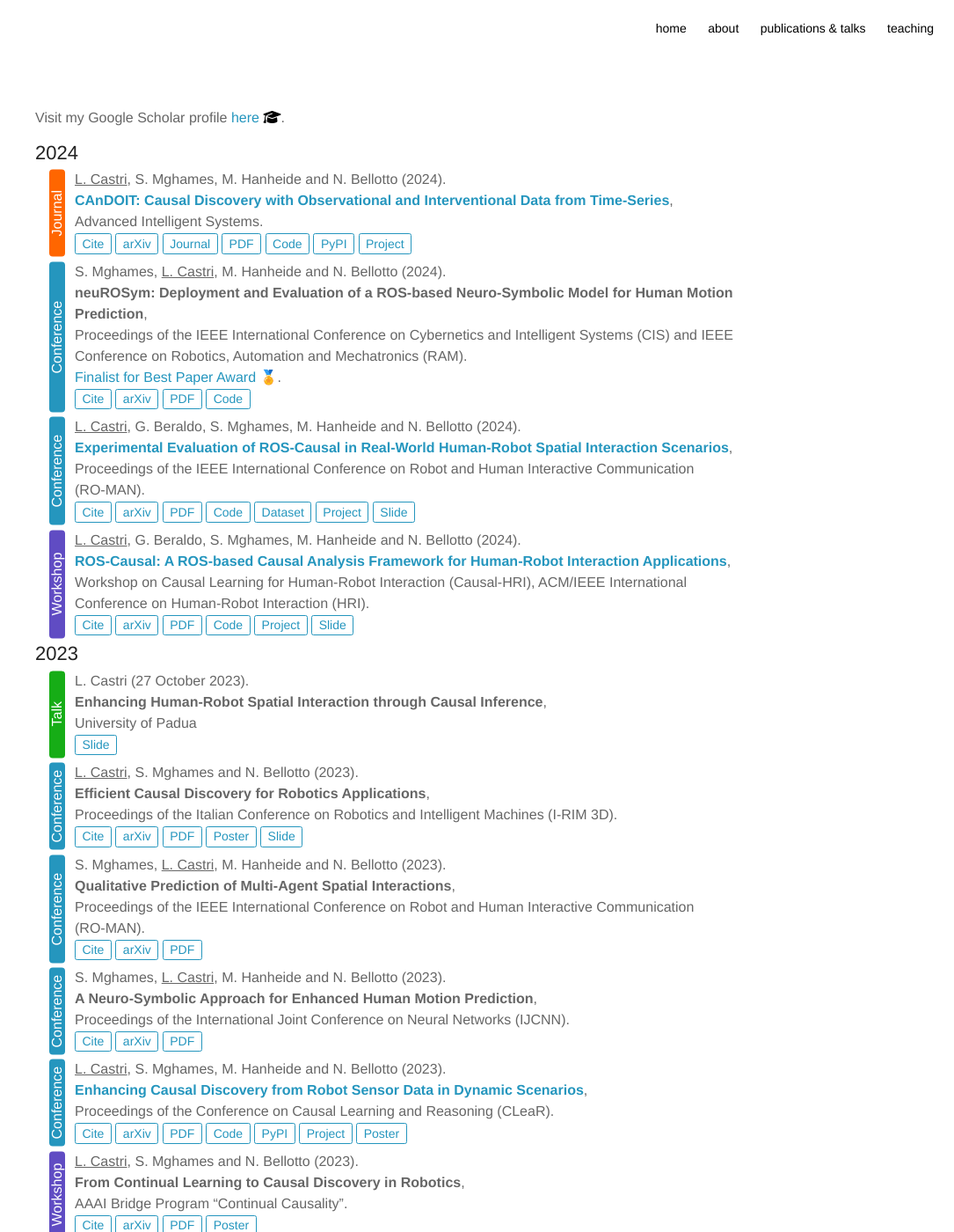
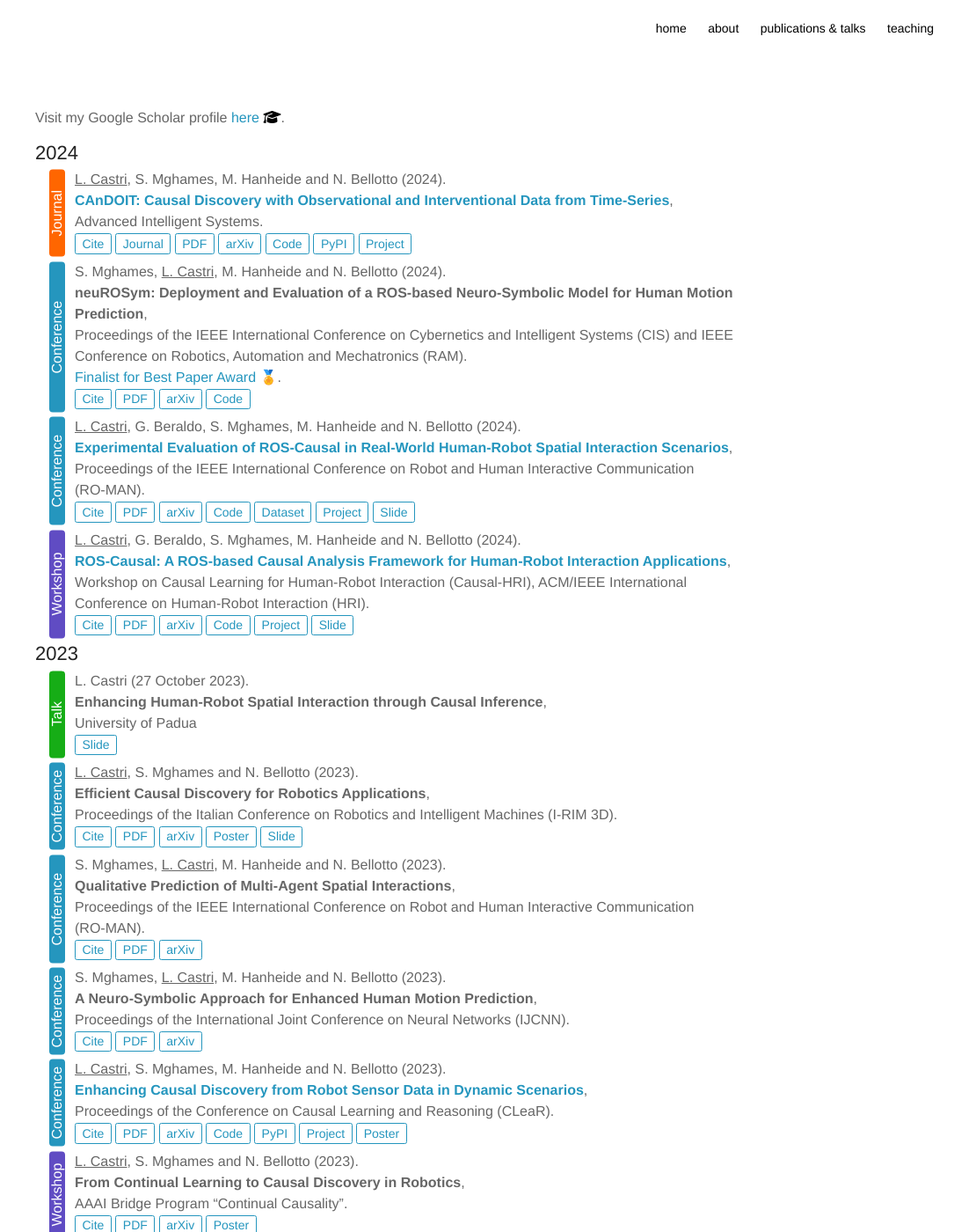
Before and after one commit to lcastri/lcastri.github.io, a Jekyll site: the page built from publications.html, in a window 1280 px wide and 1400 px high. Shown: the whole window at 88% size, without its empty margins (195-1280 px from the left). Built offline with Jekyll 4.4.1, drawn with Linux system fonts in a browser that asks for light colours; nearby versions of some CDN libraries.

Commit message:
citation-nav fix

```diff
--- a/_includes/citation-nav.html
+++ b/_includes/citation-nav.html
@@ -11,16 +11,16 @@
                 <a href="#" class="btn btn-outline-primary btn-publication js-cite-modal {{ btnCit }}" data-filename="{{ include.bibLink }}">Cite</a>
             {% endif %}
 
-            {% if include.showArXiv %}
-            <a href="{{ include.arXivLink }}" class="btn btn-outline-primary btn-publication">arXiv</a>
-            {% endif %}
-
             {% if include.showPublisherPage %}
             <a href="{{ include.publisherPage }}" class="btn btn-outline-primary btn-publication">Journal</a>
             {% endif %}
 
             {% if include.showPDF %}
-                <a href="{{ include.pdfLink }}" class="btn btn-outline-primary btn-publication">PDF</a>
+            <a href="{{ include.pdfLink }}" class="btn btn-outline-primary btn-publication">PDF</a>
+            {% endif %}
+
+            {% if include.showArXiv %}
+            <a href="{{ include.arXivLink }}" class="btn btn-outline-primary btn-publication">arXiv</a>
             {% endif %}
 
             {% if include.showCode %}
```
